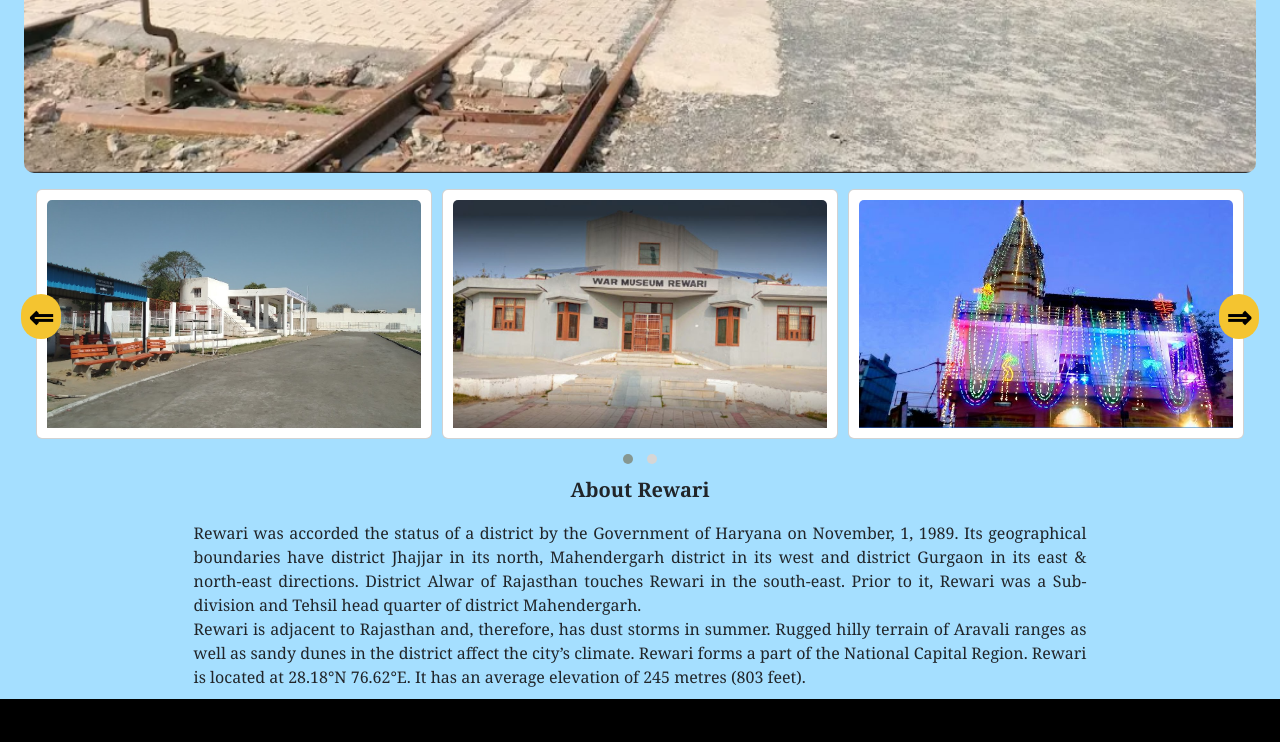
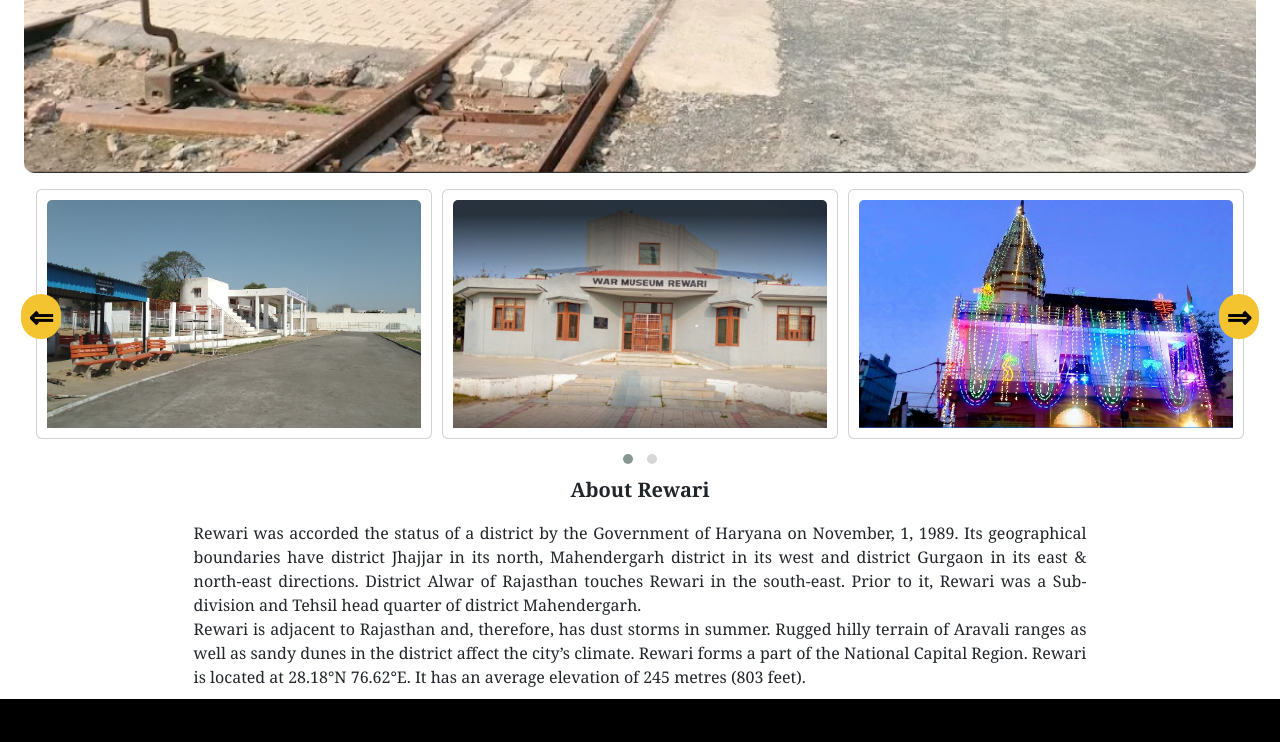
Before and after one commit to Ankit23456789/Rewari-tourism-, a plain HTML site: page index.html in a window 1280 px wide. Shown: the part 602-1344 px from the top of the page. Drawn offline with nearby package versions, Linux system fonts and the light colour scheme.

Commit message:
new commit

```diff
--- a/css/style.css
+++ b/css/style.css
@@ -4,10 +4,11 @@
       box-sizing: border-box;
       font-family: Cambria, Cochin, Georgia, Times, 'Times New Roman', serif;
       list-style: none;
+      text-decoration: none;
 }
-body{
-       background-color: #a5dfff;
-}
+/* body{
+
+} */
 
 .navbar {
       width: 100%;
@@ -370,11 +371,6 @@ body{
       color: #ffffff;
 
 }
-
-.quick-link ul {
-      list-style:disc;
-}
-
 .quick-link ul li a {
       text-decoration: none;
       cursor: pointer;
```
